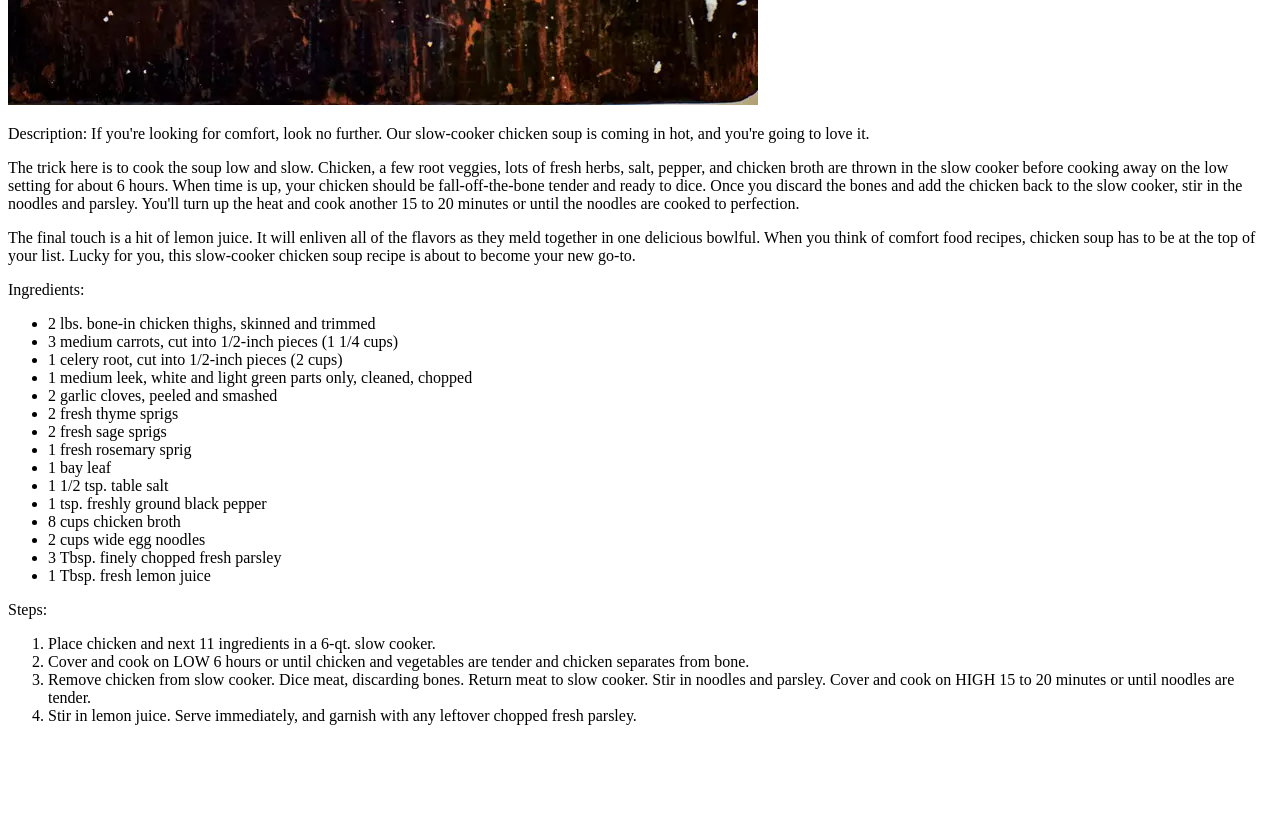
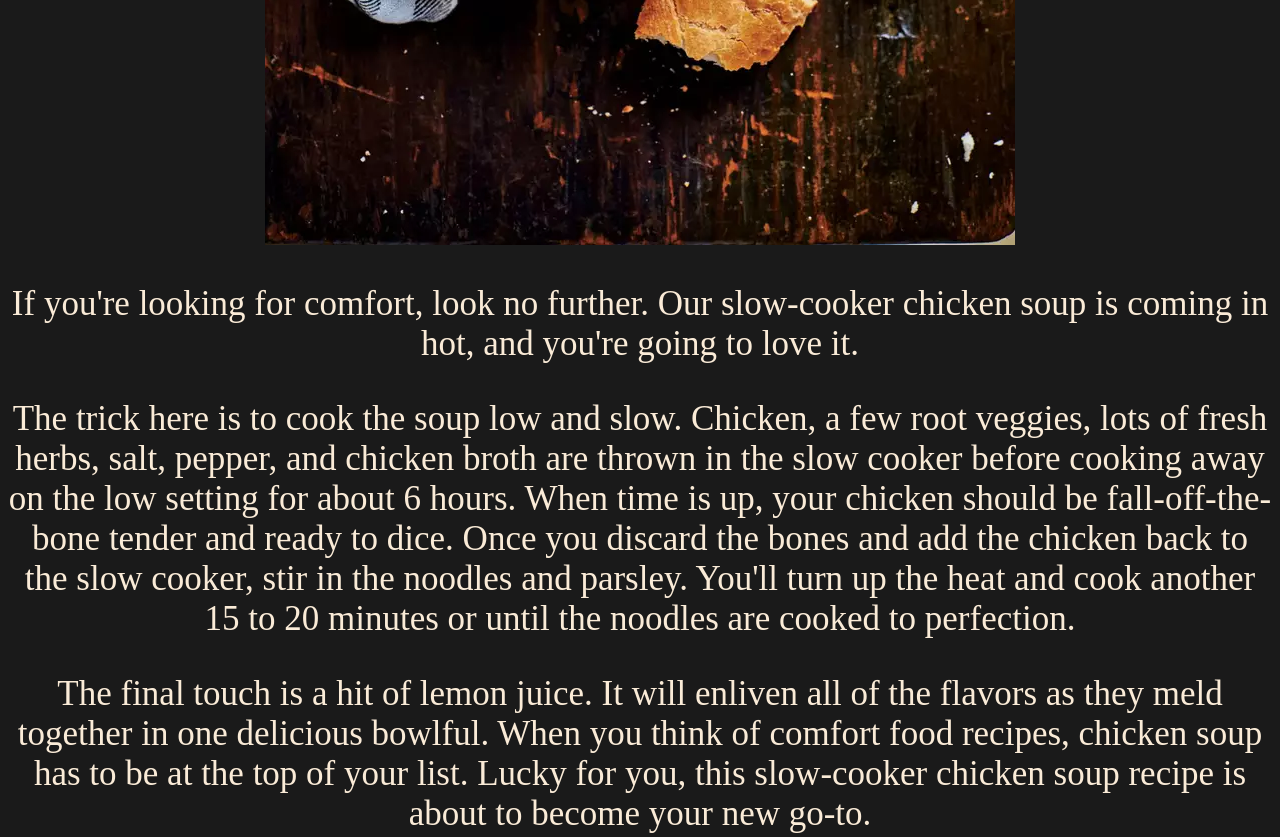
Before and after one commit to Queisme/odin-recipes, a plain HTML site: page recipes/soup.html in a window 1280 px wide. Shown: the part 1100-1937 px from the top of the page. Before the commit the page ends 1841 px from the top, so only its background shows below. Drawn offline with Linux system fonts and the light colour scheme.

Commit message:
Updating with CSS

```diff
--- /dev/null
+++ b/css/style.css
@@ -0,0 +1,20 @@
+body {
+    background-color: #1a1a1a;
+    color: antiquewhite;
+    list-style-position: inside;
+    text-align: center;
+    padding-top: 100px;
+}
+
+h1, ul, ol {
+    font-size: 45px;
+}
+
+p {
+    font-size: 35px;
+}
+
+img {
+    border: 10px;
+    border-color: azure;
+}
--- a/recipes/soup.html
+++ b/recipes/soup.html
@@ -3,15 +3,16 @@
 <head>
     <meta charset="UTF-8">
     <title>Slow-Cooker Chicken Soup</title>
+    <link href="../css/style.css" rel="stylesheet">
 </head>
 <body>
     <h1>Slow-Cooker Chicken Soup</h1>
     <img src="../img/soup.webp" alt="a bowl of chicken soup">
-    <p>Description: If you're looking for comfort, look no further. Our slow-cooker chicken soup is coming in hot, and you're going to love it.</p>
+    <p>If you're looking for comfort, look no further. Our slow-cooker chicken soup is coming in hot, and you're going to love it.</p>
 
     <p>The trick here is to cook the soup low and slow. Chicken, a few root veggies, lots of fresh herbs, salt, pepper, and chicken broth are thrown in the slow cooker before cooking away on the low setting for about 6 hours. When time is up, your chicken should be fall-off-the-bone tender and ready to dice. Once you discard the bones and add the chicken back to the slow cooker, stir in the noodles and parsley. You'll turn up the heat and cook another 15 to 20 minutes or until the noodles are cooked to perfection.</p>
 
-    <p>The final touch is a hit of lemon juice. It will enliven all of the flavors as they meld together in one delicious bowlful. When you think of comfort food recipes, chicken soup has to be at the top of your list. Lucky for you, this slow-cooker chicken soup recipe is about to become your new go-to.</p>
+    <p>The final touch is a hit of lemon juice. It will enliven all of the flavors as they meld together in one delicious bowlful. When you think of comfort food recipes, chicken soup has to be at the top of your list. Lucky for you, this slow-cooker chicken soup recipe is about to become your new go-to.</p><br>
     <p>Ingredients:</p>
         <ul>
             <li>2 lbs. bone-in chicken thighs, skinned and trimmed</li>
@@ -29,12 +30,12 @@
             <li>2 cups wide egg noodles</li>
             <li>3 Tbsp. finely chopped fresh parsley</li>
             <li>1 Tbsp. fresh lemon juice</li>
-        </ul>
+        </ul><br>
     <p>Steps:</p>
         <ol>
-            <li>Place chicken and next 11 ingredients in a 6-qt. slow cooker.</li>
-            <li>Cover and cook on LOW 6 hours or until chicken and vegetables are tender and chicken separates from bone.</li>
-            <li>Remove chicken from slow cooker. Dice meat, discarding bones. Return meat to slow cooker. Stir in noodles and parsley. Cover and cook on HIGH 15 to 20 minutes or until noodles are tender.</li>
+            <li>Place chicken and next 11 ingredients in a 6-qt. slow cooker.</li><br>
+            <li>Cover and cook on LOW 6 hours or until chicken and vegetables are tender and chicken separates from bone.</li><br>
+            <li>Remove chicken from slow cooker. Dice meat, discarding bones. Return meat to slow cooker. Stir in noodles and parsley. Cover and cook on HIGH 15 to 20 minutes or until noodles are tender.</li><br>
             <li>Stir in lemon juice. Serve immediately, and garnish with any leftover chopped fresh parsley.</li>
         </ol>
 </body>
```
Also changed, not shown: index.html (+1 -0 lines), recipes/chicken.html (+7 -6 lines), recipes/pasta.html (+7 -4 lines).
